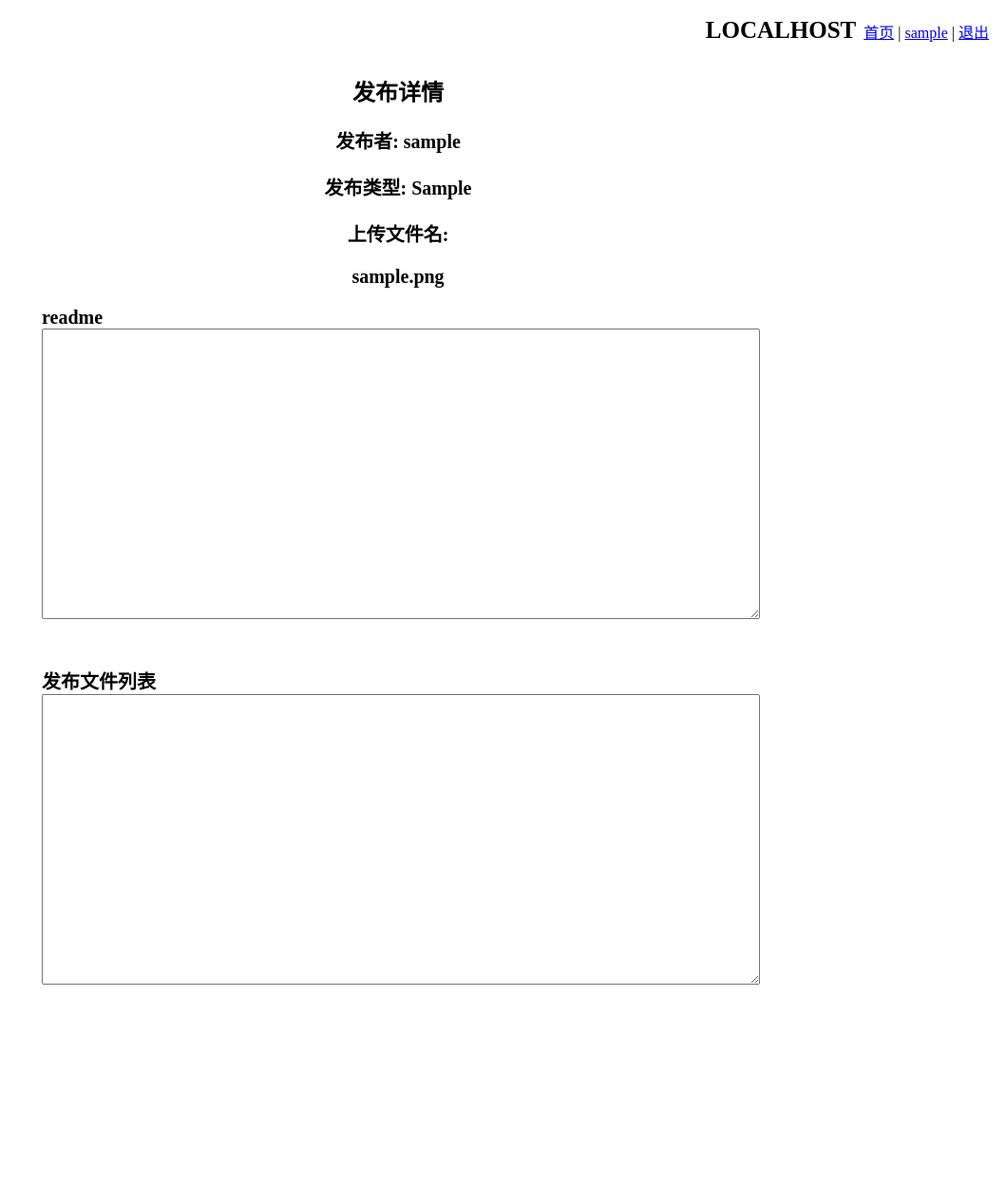
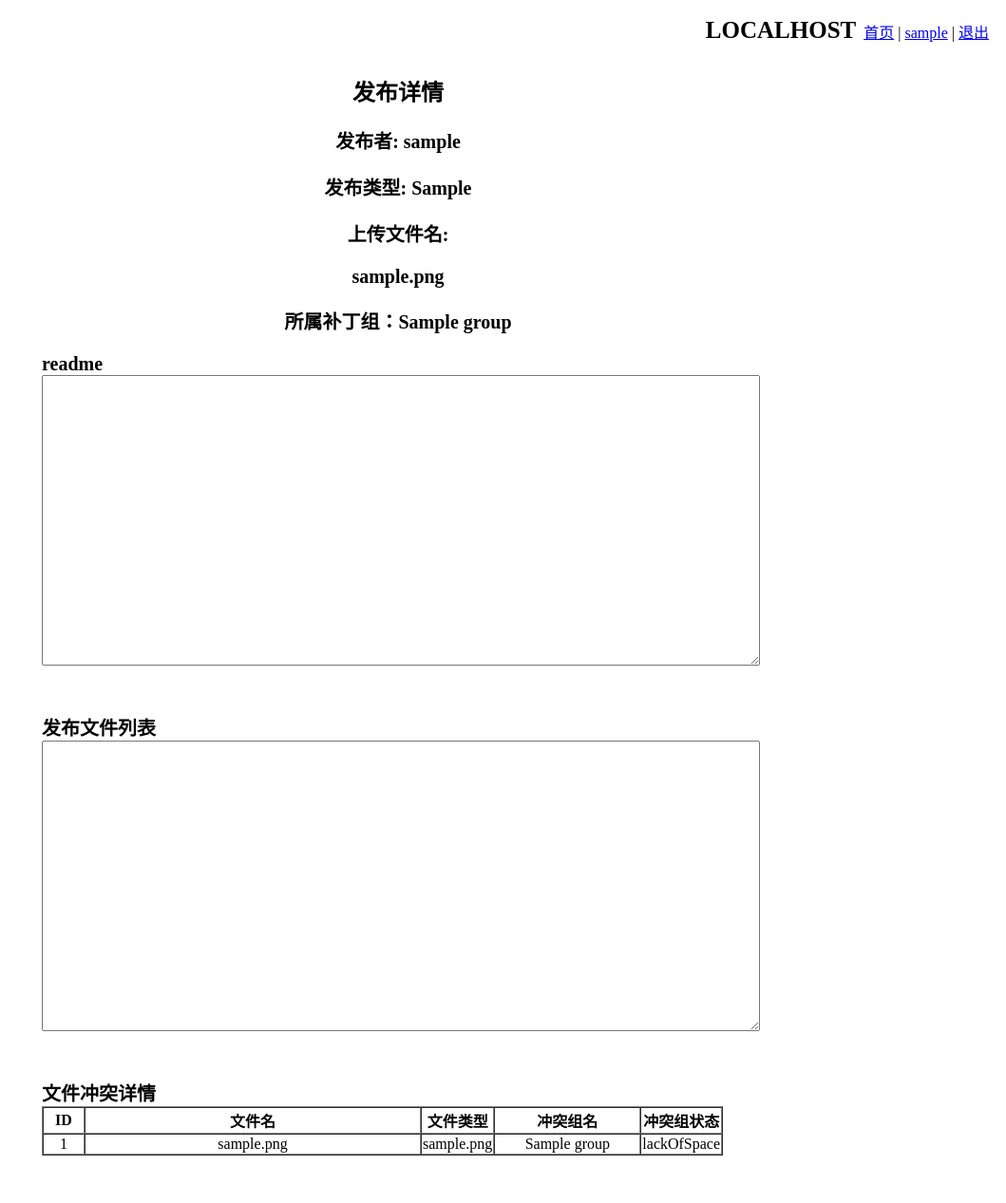
Before and after one commit to cash2one/asdeploy_v1.3.1, a Django app: page /deployRecordDetail/1/ in a window 1280 px wide. Shown: the whole page at 95% size, without its empty margins (221-1280 px from the left). Before the commit the page ends 1037 px from the top, so only its background shows below. Run offline with Django 3.2, Linux system fonts and the light colour scheme; a user stored in the database is signed in; tables that the repository leaves empty hold one stand-in row (values such as "Sample post"); parts of the project's set-up code (start-up, migrations or seed data) failed here and were passed over; some libraries are stand-ins or nearby versions.

Commit message:
20130321_1754 display conflict in list and detail page

```diff
--- a/deployment/models.py
+++ b/deployment/models.py
@@ -27,6 +27,7 @@ class DeployItem(models.Model):
     folder_path = models.CharField(max_length = 512, null = True)
     create_time = models.DateTimeField()
     update_time = models.DateTimeField(null = True)
+    patch_group = models.ForeignKey('PatchGroup')
 
     def __unicode__(self):
         return '[' + self.file_name + '|' + self.version + ']'
--- a/deployment/templates/deploy_record_detail_page.html
+++ b/deployment/templates/deploy_record_detail_page.html
@@ -35,6 +35,9 @@
 		<h3>发布类型: {{record.deploy_item.deploy_type}}</h3>
 		<h3>上传文件名: </h3>
 		<h3>{{record.deploy_item.file_name}}</h3>
+		{% if record.deploy_item.patch_group %}
+		<h3>所属补丁组：{{record.deploy_item.patch_group.name}}</h3>
+		{% endif%}
 	</div>
 	<div class="sect_wrap">
 		<div class="sect_title">
@@ -49,8 +52,36 @@
 			<label>发布文件列表</label>
 		</div>
 		<br/>
-		<textarea readonly="readonly" class="sect_content">{{fileList}}</textarea>
+		<textarea readonly="readonly" class="sect_content">{{file_list_content}}</textarea>
 	</div>
+
+	{% if record.is_conflict_with_others and conflict_detail %}
+	<div class="sect_wrap">
+		<div class="sect_title" style="float:none; text-align: left; ">
+			<label>文件冲突详情</label>
+		</div>
+		<div>
+			<table id="conflict_tbl" border="1" cellspacing="0">
+				<tr>
+					<th width="40">ID</th>
+					<th width="350">文件名</th>
+					<th width="60">文件类型</th>
+					<th width="150">冲突组名</th>
+					<th width="80">冲突组状态</th>
+				</tr>
+				{% for conflict_info in conflict_detail.conflict_infos.all %}
+				<tr>
+					<td>{{conflict_info.id}}</td>
+					<td>{{conflict_info.conflict_patch_file.file_path}}</td>
+					<td>{{conflict_info.conflict_patch_file.file_type}}</td>
+					<td>{{conflict_info.conflict_patch_group.name}}</td>
+					<td>{{conflict_info.conflict_patch_group.status}}</td>
+				</tr>
+				{% endfor %}
+			</table>
+		</div>
+	</div>
+	{% endif %}
 
 	<div class="sect_wrap"  style="display:none;">
 		<div class="sect_title">
@@ -59,5 +90,6 @@
 		<br/>
 		<textarea readonly="readonly" class="sect_content"></textarea>
 	</div>
+
 </div>
 {% endblock %}
--- a/deployment/views.py
+++ b/deployment/views.py
@@ -245,11 +245,22 @@ def deploy_record_detail_page(request, record_id):
         readme = _get_readme_content(item.folder_path)
         file_list_content = item.file_name
 
+    conflict_detail = None
+    if record.is_conflict_with_others:
+        conflict_details = ConflictDetail.objects.filter(deploy_record__id = record.id)
+        if len(conflict_details) > 0:
+            conflict_detail = conflict_details[0]
+
+    print record.deploy_item.id
+    print record.deploy_item.patch_group.name
+
     params = RequestContext(request, {
         'record': record,
         'readme': readme,
-        'fileList': file_list_content,
+        'file_list_content': file_list_content,
+        'conflict_detail': conflict_detail,
     })
+
     return render_to_response('deploy_record_detail_page.html', params)
 
 # 上传readme只限版本发布
```
Also changed, not shown: deployment/templates/deploy_record_list_page.html (+8 -1 lines).
